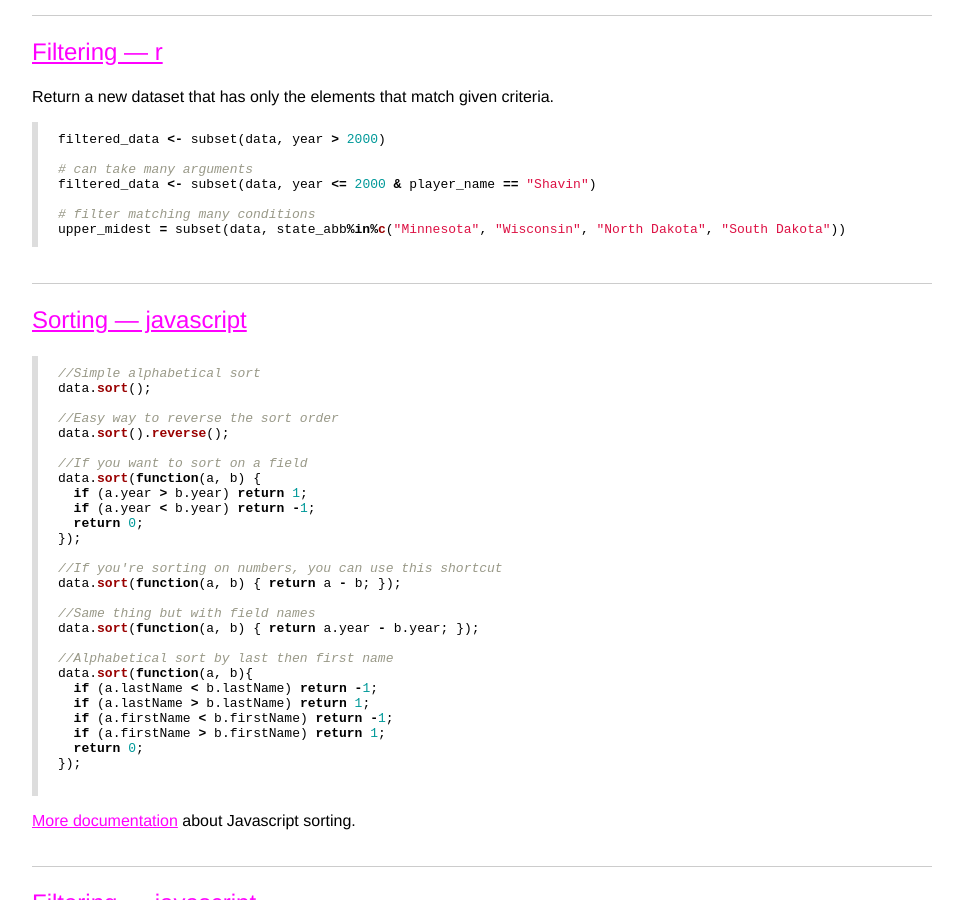
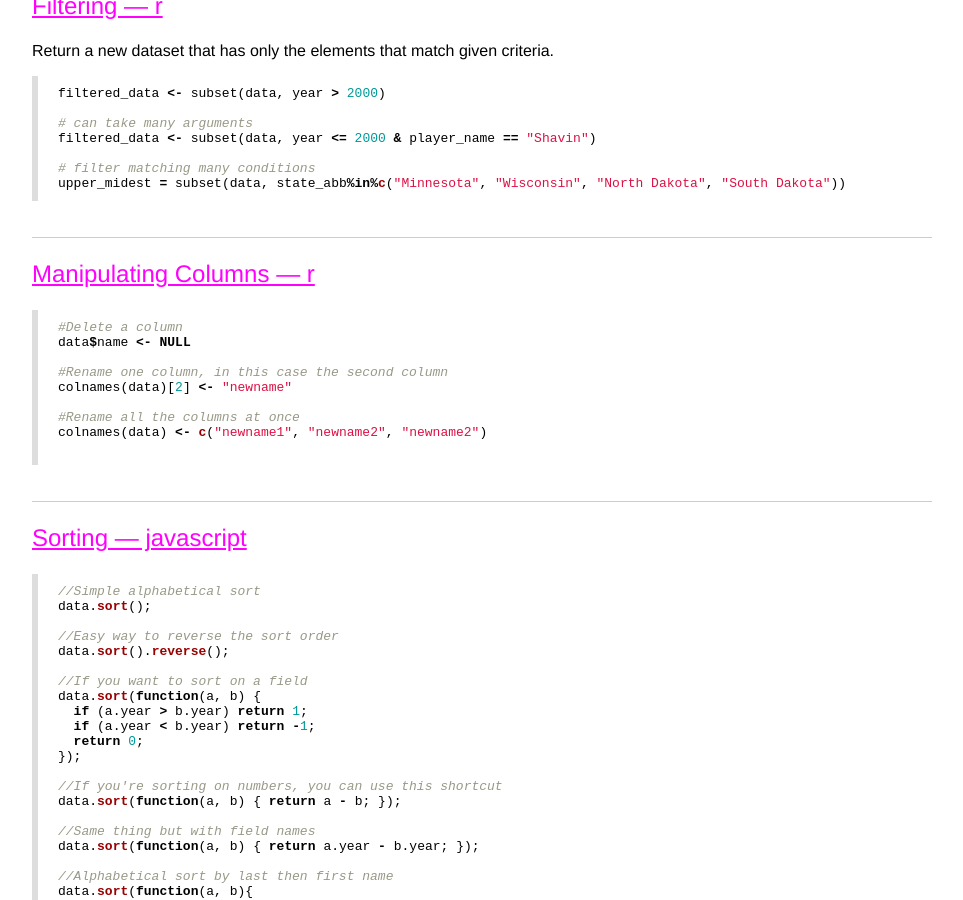
Before and after one commit to shancarter/data-field-guide, a Jekyll site: the page built from index.md, in a window 1280 px wide and 900 px high, scrolled down 995 px. Shown: the whole window, without its empty margins (158-1121 px from the left). Built offline with Jekyll 4.4.1, drawn with Linux system fonts in a browser that asks for light colours; Markdown is read by kramdown in place of the engine named in the settings.

Commit message:
new columns

````diff
--- /dev/null
+++ b/_posts/2000-01-01-r-transforms-columns.md
@@ -0,0 +1,17 @@
+---
+layout: post
+title: Manipulating Columns
+group: transforms
+language: r
+---
+```r
+#Delete a column
+data$name <- NULL
+
+#Rename one column, in this case the second column
+colnames(data)[2] <- "newname"
+
+#Rename all the columns at once
+colnames(data) <- c("newname1", "newname2", "newname2")
+
+```
--- a/index.md
+++ b/index.md
@@ -29,8 +29,7 @@ layout: default
 
 </style>
 
-<label>Search</label>
-<input type="search"></input>
+
 
 <ul>
   {% for post in site.posts %}
````
